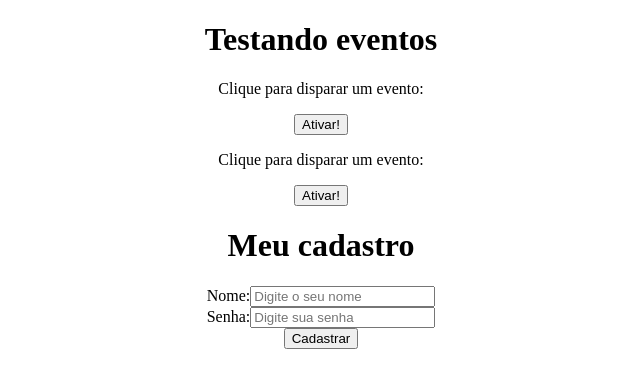
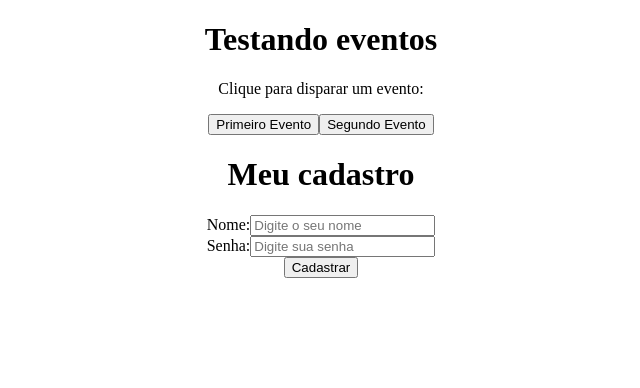
Before and after one commit to tonlopes21/novoprojetoreact, a React (Create React App) app: page / in a window 1280 px wide. Shown: the top 388 px of the page, without its empty margins (319-959 px from the left). Built offline with nearby package versions, Linux system fonts and the light colour scheme.

Commit message:
trabalhando com eventos, primeiro e segundo evento

```diff
--- a/src/App.js
+++ b/src/App.js
@@ -14,8 +14,8 @@
   return (
     <div className={"App"}>
     <h1> Testando eventos</h1>
-    <Evento numero="1"/>
-    <Evento numero="2"/>
+    <Evento />
+
 
     <Form/>
 
--- a/src/Components/Evento.js
+++ b/src/Components/Evento.js
@@ -1,13 +1,21 @@
-function Evento({numero}){
+import Button from './evento/Button'
+function Evento(){
 
     function meuEvento(){
-        console.log(`Opa fui ativado! ${numero}`)
+        console.log(`Ativando primeiro evento!`)
+
     }
-
+    function segundoEvento(){
+        console.log (`Ativando o segundo evento`)
+    }
     return(
         <div>
             <p>Clique para disparar um evento:</p>
-            <button onClick={meuEvento}>Ativar!</button>
+            <Button event={meuEvento} text= "Primeiro Evento"/>
+            <Button event={segundoEvento} text= "Segundo Evento"/>
+
+
+
 
         </div>
 
--- /dev/null
+++ b/src/Components/evento/Button.js
@@ -0,0 +1,6 @@
+function Button (props){
+
+    return <button onClick={props.event}>{props.text}</button>
+}
+
+export default Button
```
Also changed, not shown: src/Components/Form.js (+6 -2 lines).
